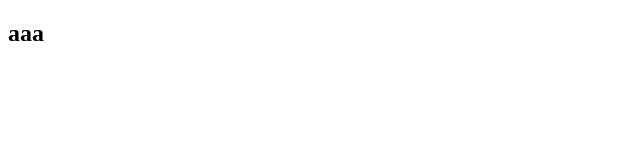
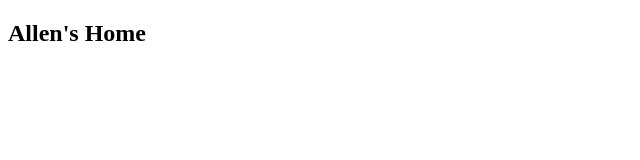
Before and after one commit to wuruixuehub/wuruixuehub.github.io, a plain HTML site: page index.html in a window 1280 px wide. Shown: the whole page, without its empty margins (0-640 px from the left). Drawn offline with Linux system fonts and the light colour scheme.

Commit message:
我的网站

```diff
--- a/index.html
+++ b/index.html
@@ -6,6 +6,6 @@
     <title>Document</title>
 </head>
 <body>
-    <h2>aaa</h2>
+    <h2>Allen's Home</h2>
 </body>
 </html>
```
